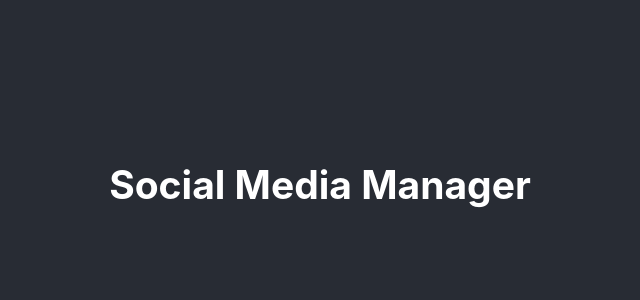
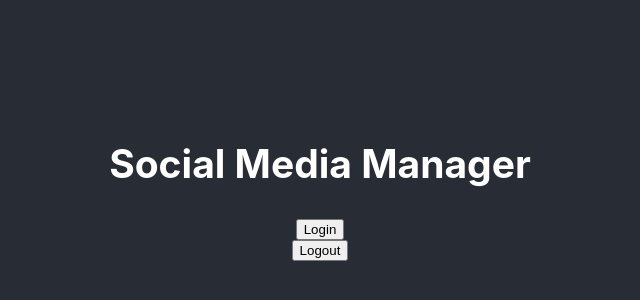
Before and after one commit to adam-kuhn/social-media-manager, a React (Create React App) app: page / in a window 1280 px wide. Shown: the part 216-516 px from the top of the page, without its empty margins (320-960 px from the left). Built offline with nearby package versions, Linux system fonts and the light colour scheme.

Commit message:
add basic Login and Logout feature to Facebook

```diff
--- a/public/index.html
+++ b/public/index.html
@@ -27,7 +27,17 @@
     <title>React App</title>
   </head>
   <body>
-    <noscript>You need to enable JavaScript to run this app.</noscript>
+    <script>
+      window.fbAsyncInit = function() {
+        FB.init({
+          appId            : '1422507357873097',
+          autoLogAppEvents : true,
+          xfbml            : false,
+          version          : 'v5.0'
+        });
+      };
+    </script>
+    <script async defer src="https://connect.facebook.net/en_US/sdk.js"></script>
     <div id="root"></div>
     <!--
       This HTML file is a template.
--- a/src/components/App.js
+++ b/src/components/App.js
@@ -1,14 +1,42 @@
 import React from 'react'
 import './App.css'
 
-function App() {
+class App extends React.Component {
+  handleFacebookLogin = () => {
+    window.FB.login(function(response) {
+      if (response.authResponse) {
+       console.log('Welcome!  Fetching your information.... ')
+       window.FB.api('/me', function(response) {
+         console.log('Good to see you, ' + response.name + '.')
+       })
+      } else {
+       console.log('User cancelled login or did not fully authorize.')
+      }
+    }
+  )}
+
+  handleFacebookLogout = () => {
+    window.FB.getLoginStatus((response) => {
+      if (response.status === 'connected') {
+        console.log('conne')
+        window.FB.logout(function(response) {
+          console.log(response)
+        })
+      }
+    })
+  }
+
+render () {
   return (
     <div className="App">
       <header className="App-header">
       <h2>Social Media Manager</h2>
+      <button onClick={this.handleFacebookLogin}>Login</button>
+      <button onClick={this.handleFacebookLogout}>Logout</button>
       </header>
     </div>
   );
 }
+}
 
 export default App
```
